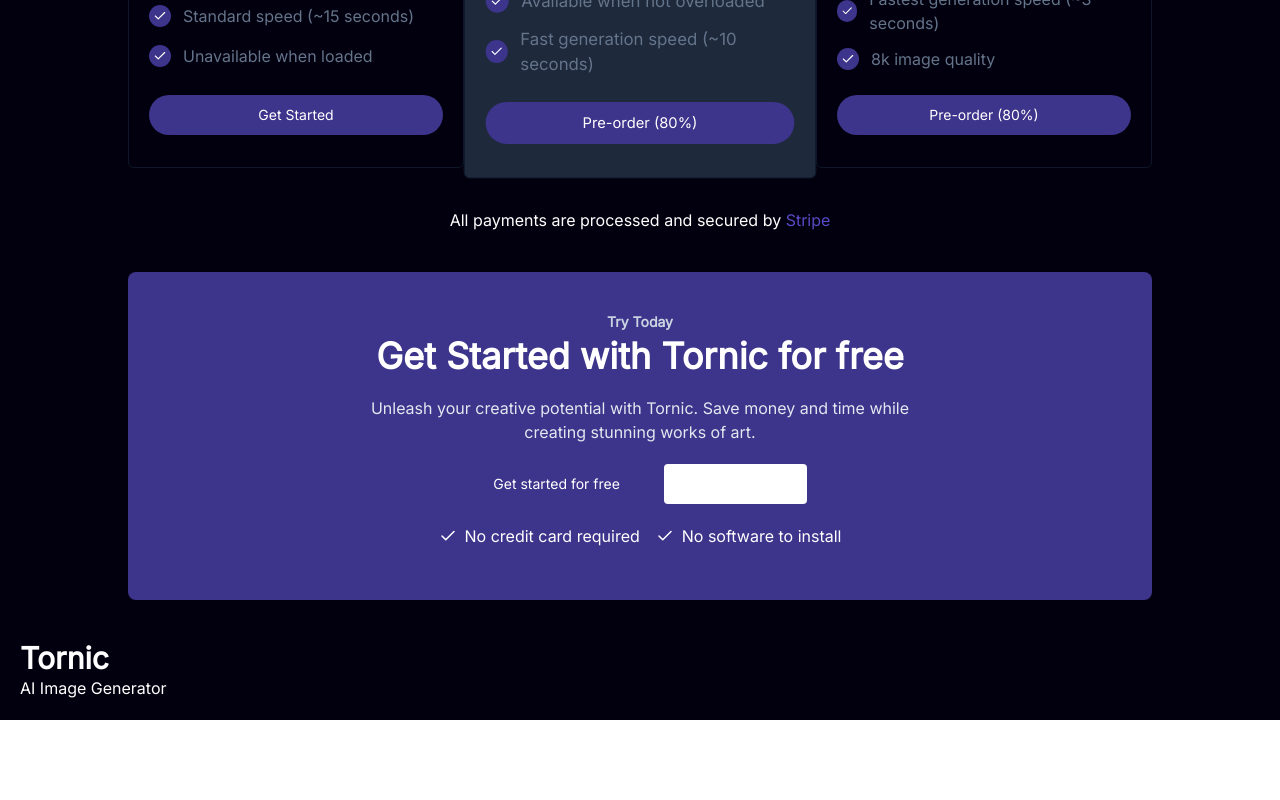
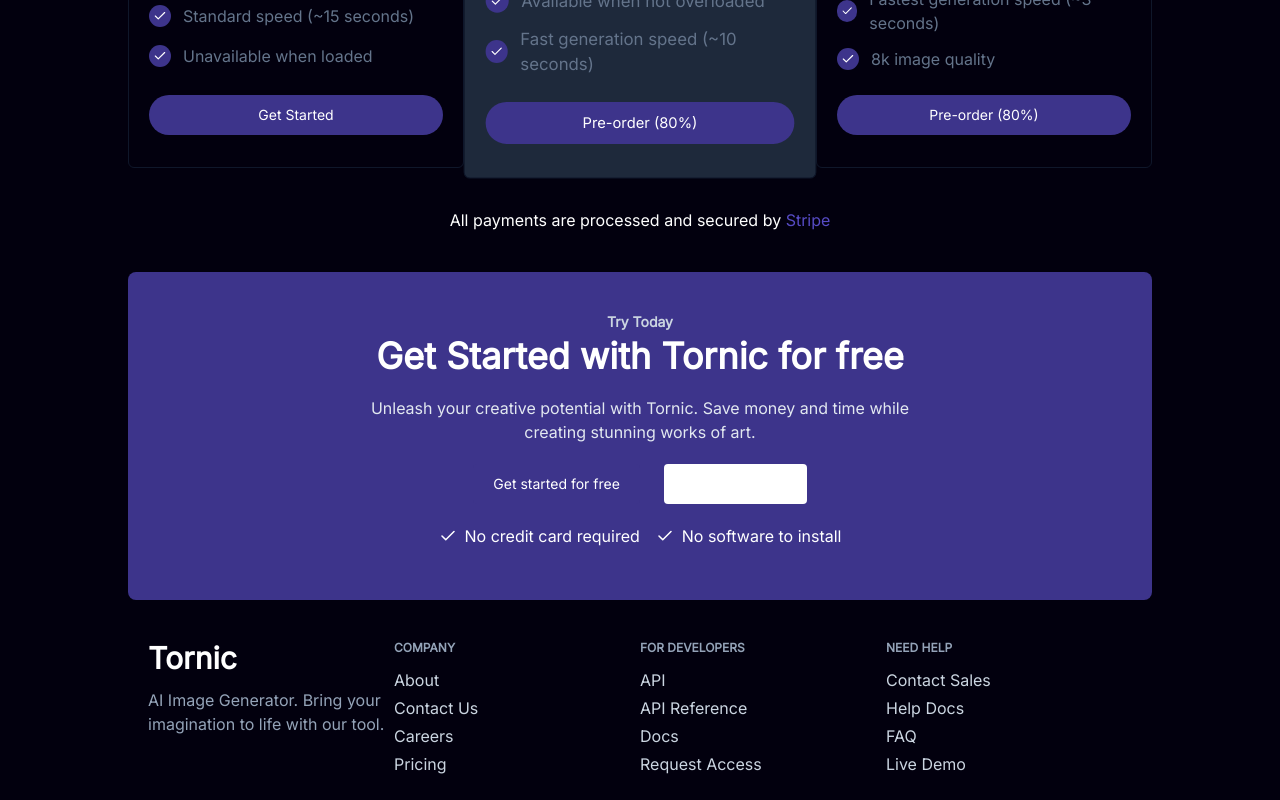
Before and after one commit to francisamidu/landing-page, a React (Vite) app: page / in a window 1280 px wide. Shown: the part 4289-5089 px from the top of the page. Before the commit the page ends 5009 px from the top, so only its background shows below. Built offline with nearby package versions, Linux system fonts and the light colour scheme.

Commit message:
UI tweaks

```diff
--- a/src/App.tsx
+++ b/src/App.tsx
@@ -28,8 +28,8 @@
           <FAQ />
           <Pricing />
           <Cta />
+          <Footer />
         </div>
-        <Footer />
       </main>
     </>
   );
--- a/src/components/Footer.tsx
+++ b/src/components/Footer.tsx
@@ -7,8 +7,25 @@
     <footer className="grid grid-cols-4 p-5">
       <div>
         <h1 className="text-3xl font-bold text-white">{shared.name}</h1>
-        <p>{shared.description}</p>
+        <p className="mt-3 text-slate-400">{shared.description}</p>
       </div>
+      {columns.slice(0, 3).map((c) => (
+        <div key={JSON.stringify(c)}>
+          <h2 className="text-xs font-bold uppercase text-slate-400">
+            {c.name}
+          </h2>
+          <ul className="mt-3">
+            {c.links.map((l) => (
+              <li
+                key={l}
+                className="mb-1 w-fit text-slate-300 hover:text-purplish-500"
+              >
+                <a href="#">{l}</a>
+              </li>
+            ))}
+          </ul>
+        </div>
+      ))}
     </footer>
   );
 };
--- a/src/shared.json
+++ b/src/shared.json
@@ -1,6 +1,6 @@
 {
     "name": "Tornic",
-    "description": "AI Image Generator",
+    "description": "AI Image Generator. Bring your imagination to life with our tool.",
     "steps": [
         "Launch tool by clicking Generate",
         "Optionally choose your artistic style",
```
